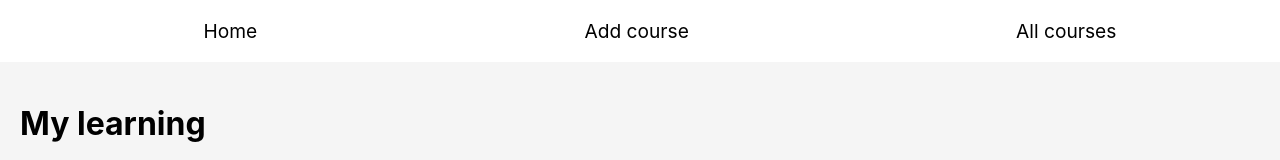
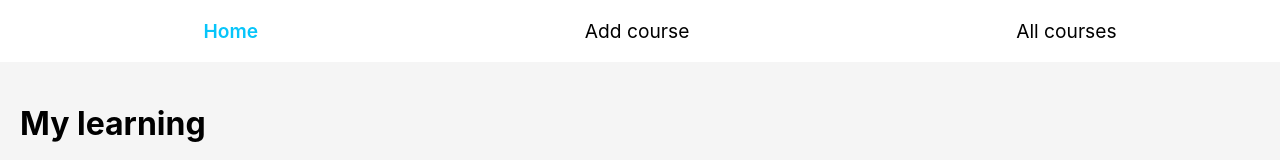
Before and after one commit to git-see/french-courses, a React (Create React App) app: page / in a window 1280 px wide. Shown: the top 160 px of the page. Built offline with nearby package versions, Linux system fonts and the light colour scheme.

Commit message:
routing- NavLink/condition for css

```diff
--- a/src/components/Menu.js
+++ b/src/components/Menu.js
@@ -1,10 +1,27 @@
+import { NavLink } from "react-router-dom";
+
 export default function Menu() {
   return (
     <div className="menu">
       <ul>
-        <li>Home</li>
-        <li>Add course</li>
-        <li>All courses</li>
+        <li>
+          <NavLink
+            to="/"
+            className={({ isActive }) => (isActive ? "activeLink" : undefined)}
+          >
+            Home
+          </NavLink>
+        </li>
+        <li>
+          <NavLink to="/add"
+            className={({ isActive }) => (isActive ? "activeLink" : undefined)}
+          >Add course</NavLink>
+        </li>
+        <li>
+          <NavLink to="/list"
+            className={({ isActive }) => (isActive ? "activeLink" : undefined)}
+          >All courses</NavLink>
+        </li>
       </ul>
     </div>
   );
--- a/src/css/menu.css
+++ b/src/css/menu.css
@@ -1,10 +1,25 @@
-.menu{
-    font-size: 1.2em;
+.menu {
+  font-size: 1.2em;
 }
 
-ul{
-    list-style: none;
-    display: flex;
-    flex-direction: row;
-    justify-content: space-around;
+ul {
+  list-style: none;
+  display: flex;
+  flex-direction: row;
+  justify-content: space-around;
 }
+
+a {
+  text-decoration: none;
+  color: black;
+}
+
+a:hover {
+  color: #07c5fa;
+  text-decoration: underline;
+}
+
+.activeLink {
+  font-weight:600;
+  color: #07c5fa;
+}
```
